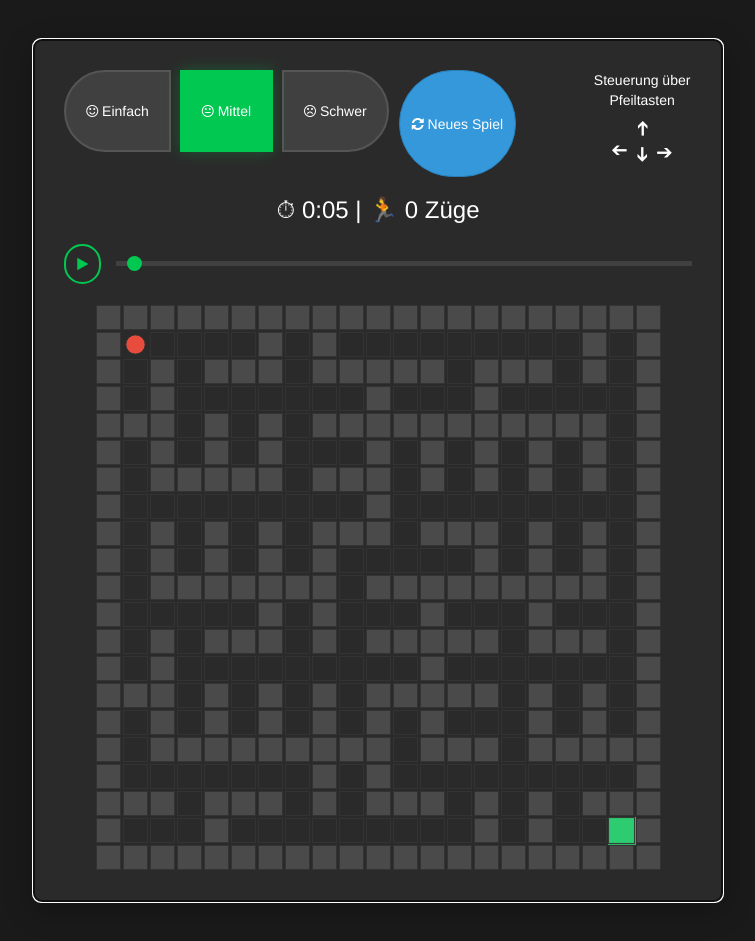
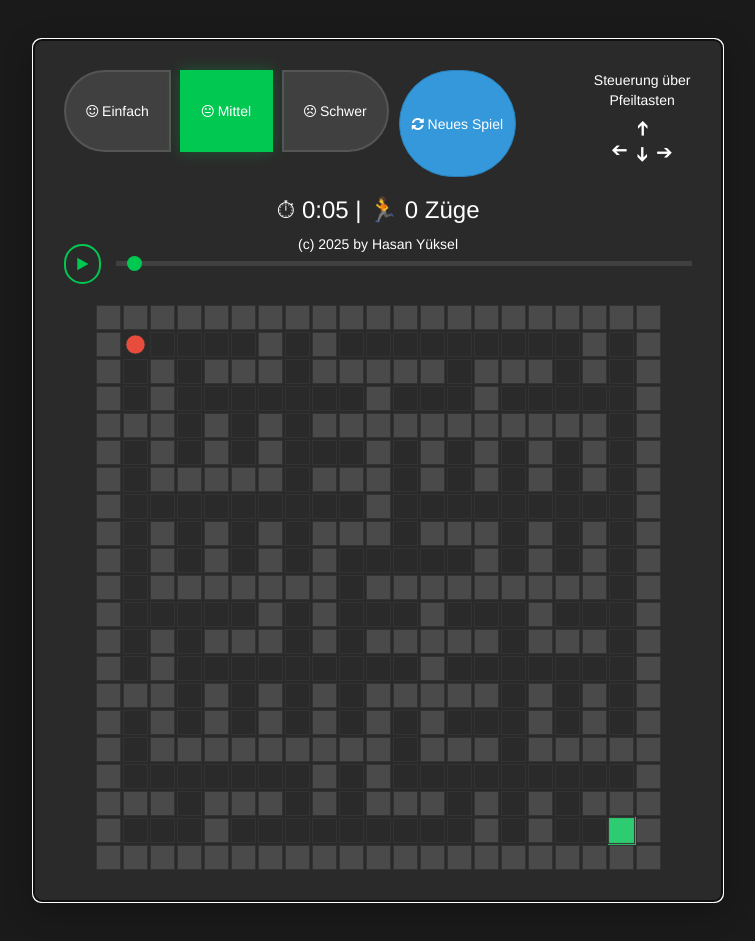
Before and after one commit to ctacont/labyrinth_game, a plain HTML site: page index.html in a window 1280 px wide. Shown: the whole page, without its empty margins (262-1017 px from the left). Drawn offline with nearby package versions, Linux system fonts and the light colour scheme.

Commit message:
Add copyright notice to index.html

```diff
--- a/index.html
+++ b/index.html
@@ -218,6 +218,7 @@ span.steuerung_bottom {
 
         <div class="status-info text-center">
             <h3>⏱ {{time | formatTime}} | 🏃 {{moves}} Züge</h3>
+            <p style="margin-bottom: -30px;">(c) 2025 by Hasan Yüksel</p>
             <audio id="backgroundMusic" loop>
                 <source ng-src="{{currentMusic}}" type="audio/mpeg">
             </audio>
```
